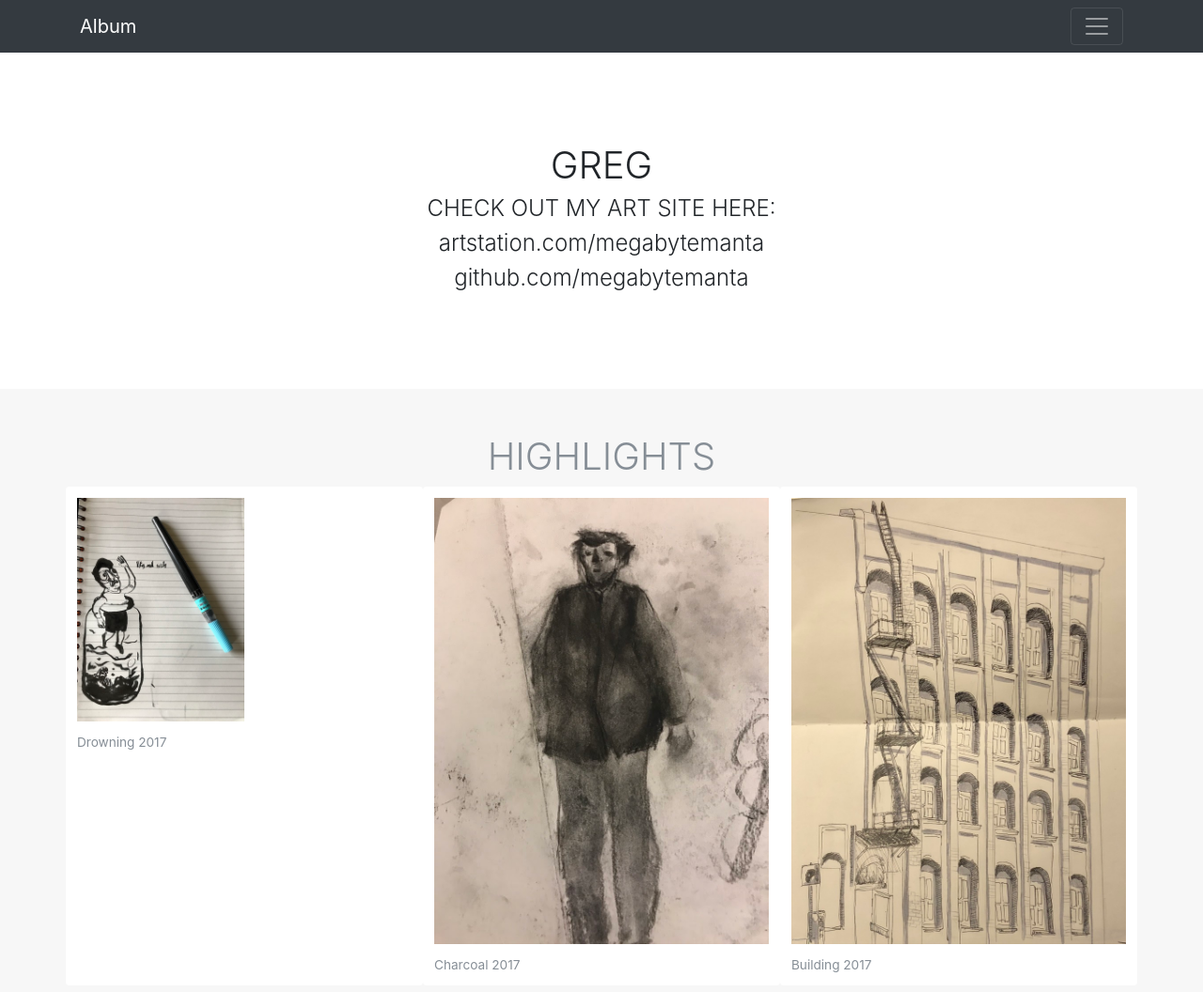
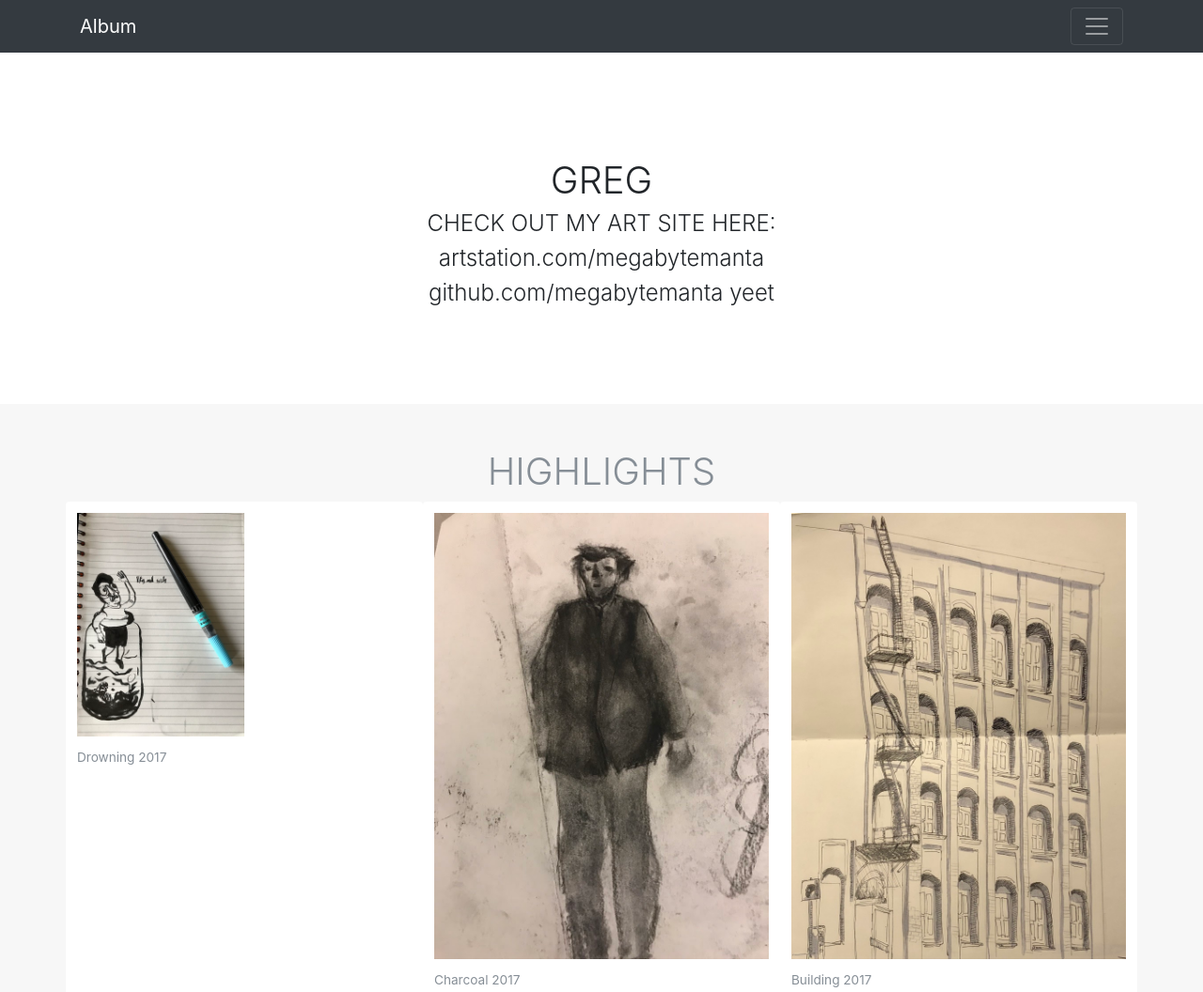
Before and after one commit to MegabyteManta/megabytemanta.github.io, a plain HTML site: page index.html in a window 1280 px wide. Shown: the top 1056 px of the page at 94% size. Drawn offline with nearby package versions, Linux system fonts and the light colour scheme.

Commit message:
Update index.html

```diff
--- a/index.html
+++ b/index.html
@@ -43,10 +43,12 @@
      <section class="jumbotron text-center">
         <div class="container">
           <!-- <p class="lead text-muted">    </p> -->
+          <p class="lead text-muted">
           <h1 class="jumbotron-heading text-center">GREG</h1>
           <h4 class="jumbotron-heading text-center">CHECK OUT MY ART SITE HERE:</h4>
           <h4 class="jumbotron-heading text-center">artstation.com/megabytemanta</h4>
-          <h4 class="jumbotron-heading text-center">github.com/megabytemanta</h4>
+          <h4 class="jumbotron-heading text-center">github.com/megabytemanta yeet</h4>
+          </p>
           <!-- <p class="lead text-muted">    </p> -->
         </div>
      </section>
```
